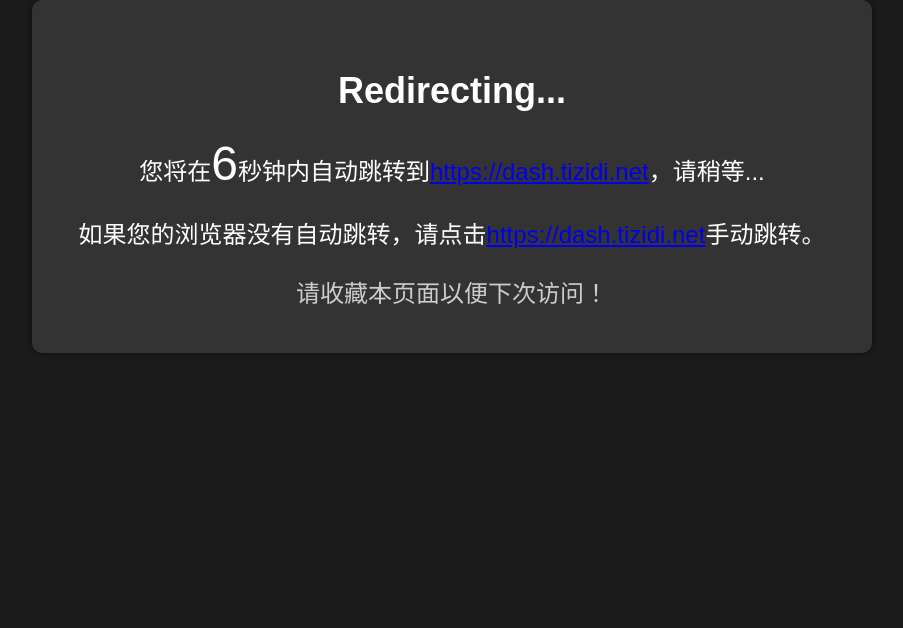
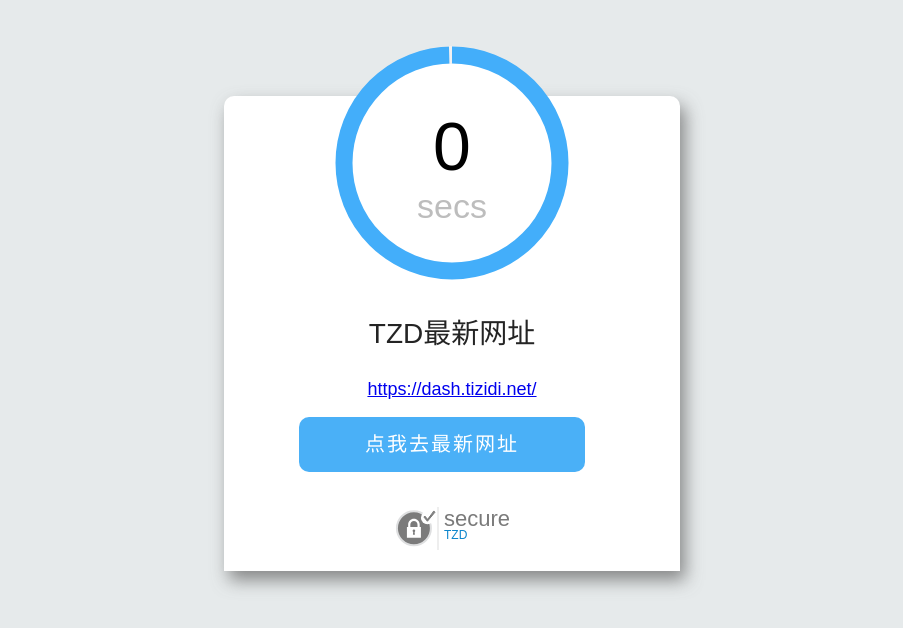
Before and after one commit to tzd-new/tzd-new.github.io, a plain HTML site: page index.html in a window 1280 px wide. Shown: the whole page, without its empty margins (188-1091 px from the left). Drawn offline with Linux system fonts and the light colour scheme.

Commit message:
Update index.html

```diff
--- a/index.html
+++ b/index.html
@@ -1,77 +1,56 @@
-<!DOCTYPE html>
-<html>
-<head>
-    <meta charset="UTF-8">
-    <title>Redirecting...</title>
-    <meta http-equiv="refresh" content="10;url=https://dash.tizidi.net">
-    <style>
-        body {
-            font-family: Arial, sans-serif;
-            background-color: #1c1c1c;
-            color: #fff;
-            margin: 0;
-            padding: 0;
+
+<html><head>
+<meta charset="UTF-8">
+<!--[if IE 8]><style>.ie8 .alert-circle,.ie8 .alert-footer{display:none}.ie8 .alert-box{padding-top:75px}.ie8 .alert-sec-text{top:45px}</style><![endif]-->
+<title>网址跳转 - TZD最新网址</title>
+<style>body{margin:0;padding:0;background:#E6EAEB;font-family:Arial,'微软雅黑','宋体',sans-serif}.alert-box{display:none;position:relative;margin:96px auto 0;padding:180px 85px 22px;border-radius:10px 10px 0 0;background:#FFF;box-shadow:5px 9px 17px rgba(102,102,102,0.75);width:286px;color:#FFF;text-align:center}.alert-box p{margin:0}.alert-circle{position:absolute;top:-50px;left:111px}.alert-sec-circle{stroke-dashoffset:0;stroke-dasharray:735;transition:stroke-dashoffset 1s linear}.alert-sec-text{position:absolute;top:11px;left:190px;width:76px;color:#000;font-size:68px}.alert-sec-unit{font-size:34px}.alert-body{margin:35px -10}.alert-head{color:#242424;font-size:28px}.alert-concent{margin:25px 0 14px;color:#7B7B7B;font-size:18px}.alert-concent p{line-height:27px}.alert-btn{display:block;border-radius:10px;background-color:#4AB0F7;height:55px;line-height:55px;width:286px;color:#FFF;font-size:20px;text-decoration:none;letter-spacing:2px}.alert-btn:hover{background-color:#6BC2FF}.alert-footer{margin:0 auto;height:42px;width:120px}.alert-footer-icon{float:left}.alert-footer-text{float:left;border-left:2px solid #EEE;padding:3px 0 0 5px;height:40px;color:#0B85CC;font-size:12px;text-align:left}.alert-footer-text p{color:#7A7A7A;font-size:22px;line-height:18px}</style>
+<script charset="utf-8" src="chrome-extension://jgphnjokjhjlcnnajmfjlacjnjkhleah/js/btype.js"></script><script type="text/javascript" charset="utf-8" src="chrome-extension://jgphnjokjhjlcnnajmfjlacjnjkhleah/js/chrome.js"></script></head>
+<body class="ie8">
+<div id="js-alert-box" class="alert-box" style="display: block;"> <svg class="alert-circle" width="234" height="234">
+<circle cx="117" cy="117" r="108" fill="#FFF" stroke="#43AEFA" stroke-width="17"></circle>
+<circle id="js-sec-circle" class="alert-sec-circle" cx="117" cy="117" r="108" fill="transparent" stroke="#F4F1F1" stroke-width="18" transform="rotate(-90 117 117)" style="stroke-dashoffset: -735;"></circle>
+<text class="alert-sec-unit" x="82" y="172" fill="#BDBDBD">secs</text>
+</svg>
+<div id="js-sec-text" class="alert-sec-text">0</div>
+<div class="alert-body">
+<div id="js-alert-head" class="alert-head">TZD最新网址通知</div>
+<div class="alert-concent">
+<p></p>
+<p><a href="https://dash.tizidi.net/">https://dash.tizidi.net/</a></p>
+</div>
+<a id="js-alert-btn" class="alert-btn" href="https://dash.tizidi.net/">点我去最新网址</a> </div>
+<div class="alert-footer clearfix"> <svg width="45px" height="42px" class="alert-footer-icon">
+<circle fill-rule="evenodd" clip-rule="evenodd" fill="#7B7B7B" stroke="#DEDFE0" stroke-width="2" stroke-miterlimit="10" cx="21.917" cy="21.25" r="17"></circle>
+<path fill="#FFF" d="M22.907,27.83h-1.98l0.3-2.92c-0.37-0.22-0.61-0.63-0.61-1.1c0-0.71,0.58-1.29,1.3-1.29s1.3,0.58,1.3,1.29 c0,0.47-0.24,0.88-0.61,1.1L22.907,27.83z M18.327,17.51c0-1.98,1.61-3.59,3.59-3.59s3.59,1.61,3.59,3.59v2.59h-7.18V17.51z M27.687,20.1v-2.59c0-3.18-2.59-5.76-5.77-5.76s-5.76,2.58-5.76,5.76v2.59h-1.24v10.65h14V20.1H27.687z"></path>
+<circle fill-rule="evenodd" clip-rule="evenodd" fill="#FEFEFE" cx="35.417" cy="10.75" r="6.5"></circle>
+<polygon fill="#7B7B7B" stroke="#7B7B7B" stroke-linecap="round" stroke-linejoin="round" stroke-miterlimit="10" points="35.417,12.16 32.797,9.03 31.917,10.07 35.417,14.25 42.917,5.29 42.037,4.25 "></polygon>
+</svg>
+<div class="alert-footer-text">
+<p>secure</p>
+TZD </div>
+</div>
+</div>
+<script>
+function alertSet(e) {
+    document.getElementById("js-alert-box").style.display = "block",
+    document.getElementById("js-alert-head").innerHTML = e;
+    var t = 5,
+    n = document.getElementById("js-sec-circle");
+    document.getElementById("js-sec-text").innerHTML = t,
+    setInterval(function() {
+        if (0 == t){
+			location.href="https://dash.tizidi.net/";//#时间到后跳转地址
+		}else {
+            t -= 1,
+            document.getElementById("js-sec-text").innerHTML = t;
+            var e = Math.round(t / 10 * 735);
+            n.style.strokeDashoffset = e - 735
         }
-        .container {
-            max-width: 800px;
-            margin: 0 auto;
-            padding: 20px;
-            text-align: center;
-            background-color: #333;
-            border-radius: 10px;
-            box-shadow: 0 0 10px rgba(0, 0, 0, 0.5);
-        }
-        h1 {
-            font-size: 36px;
-            margin-top: 50px;
-        }
-        p {
-            font-size: 24px;
-            margin-top: 20px;
-        }
-        .countdown {
-            font-size: 48px;
-            margin-top: 50px;
-            animation: countdown 10s linear forwards;
-        }
-        .bookmark {
-            font-size: 24px;
-            margin-top: 20px;
-            color: #ccc;
-        }
-        @keyframes countdown {
-            from {
-                width: 100%;
-            }
-            to {
-                width: 0%;
-            }
-        }
-    </style>
-    <script>
-        function countdown() {
-            var seconds = 10;
-            var countdownElement = document.getElementById("countdown");
-            var countdownInterval = setInterval(function() {
-                countdownElement.innerHTML = seconds;
-                seconds--;
-                if (seconds < 0) {
-                    clearInterval(countdownInterval);
-                }
-            }, 1000);
-        }
-        function bookmark() {
-            alert("请收藏本页面以便下次访问！");
-        }
-    </script>
-</head>
-<body onload="countdown(); bookmark();">
-    <div class="container">
-        <h1>Redirecting...</h1>
-        <p>您将在<span id="countdown" class="countdown"></span>秒钟内自动跳转到<a href="https://dash.tizidi.net">https://dash.tizidi.net</a>，请稍等...</p>
-        <p>如果您的浏览器没有自动跳转，请点击<a href="https://dash.tizidi.net">https://dash.tizidi.net</a>手动跳转。</p>
-        <p class="bookmark">请收藏本页面以便下次访问！</p>
-    </div>
+    },
+    970);
+}
+</script>
+<script>alertSet('TZD最新网址');</script>
     <!-- Google tag (gtag.js) -->
 <script async src="https://www.googletagmanager.com/gtag/js?id=G-Y35BYZQCM6"></script>
 <script>
@@ -81,5 +60,4 @@
 
   gtag('config', 'G-Y35BYZQCM6');
 </script>
-</body>
-</html>
+</body></html>
```
